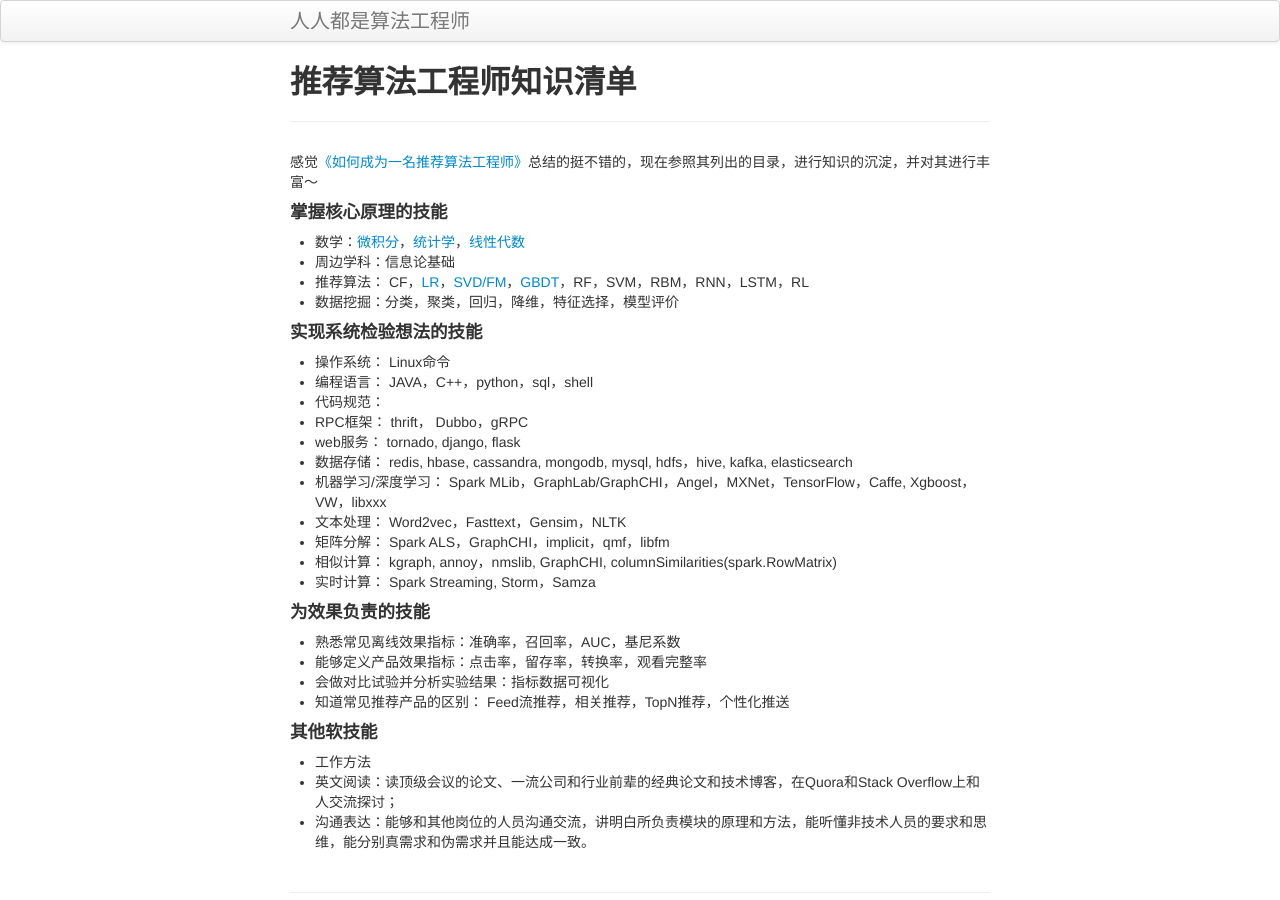
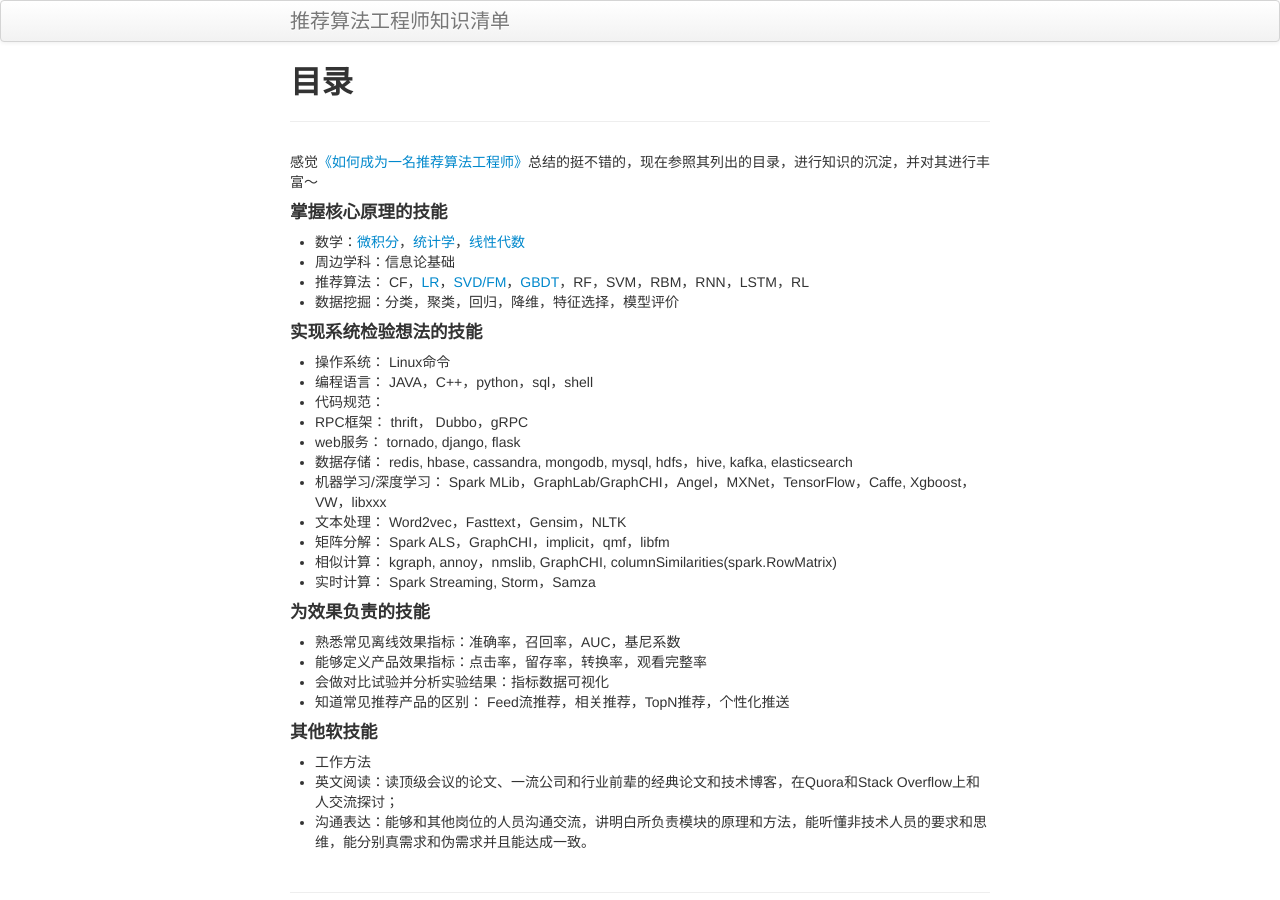
Before and after one commit to sfgcs/sfgcs.github.io, a Jekyll site: the page built from index.md, in a window 1280 px wide, cut to the strip 0-900 px from the top of the page. Built offline with Jekyll 4.4.1, drawn with Linux system fonts in a browser that asks for light colours.

Commit message:
MOD:修改目录

```diff
--- a/_config.yml
+++ b/_config.yml
@@ -8,7 +8,7 @@ highlighter: rouge
 # Themes are encouraged to use these universal variables
 # so be sure to set them if your theme uses them.
 #
-title : 人人都是算法工程师
+title : 推荐算法工程师知识清单
 author :
   name : rrdssfgcs
   email : rrdssfgcs@163.com
@@ -51,7 +51,7 @@ JB :
   #     This means always setting the protocol (http|https) or prefixing with "/"
   #
   # NOTE: Replace this next line with your own URL, likely with username.github.io
-  BASE_PATH : https://zhuanlan.zhihu.com/p/27515227
+  BASE_PATH : https://rrdssfgcs.github.io/
 
   # By default, the asset_path is automatically defined relative to BASE_PATH plus the enabled theme.
   # ex: [BASE_PATH]/assets/themes/[THEME-NAME]
--- a/index.md
+++ b/index.md
@@ -1,6 +1,6 @@
 ---
 layout: page
-title: 推荐算法工程师知识清单
+title: 目录
 tagline:
 description: 如何成为一名推荐算法工程师详细补充版
 ---
```
